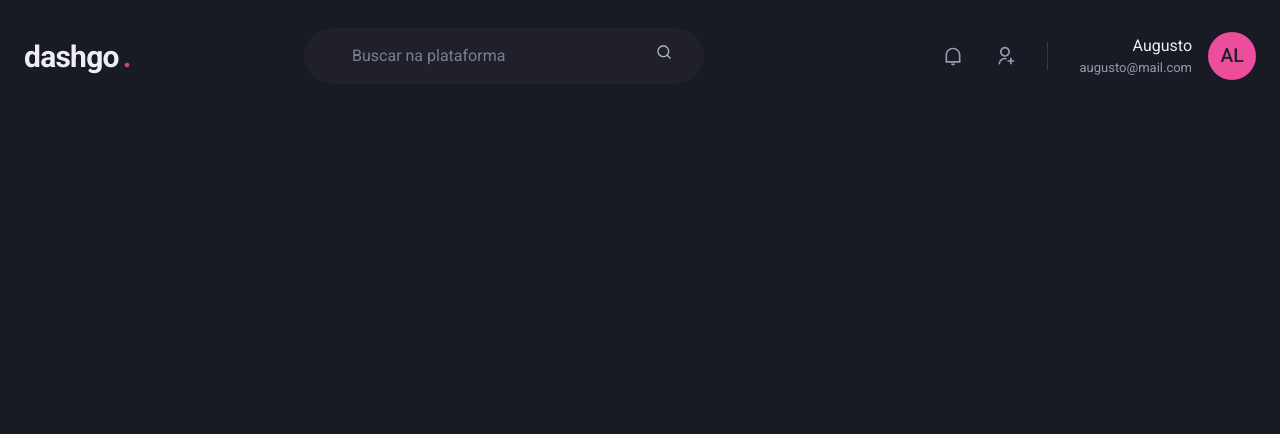
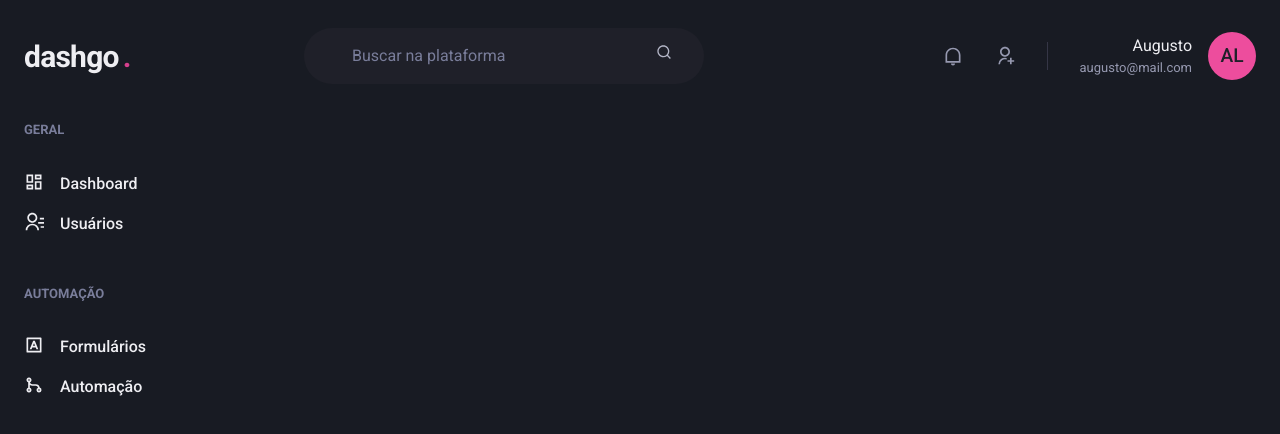
Before and after one commit to augustorl/dashgo, a Next.js app: page /dashboard in a window 1280 px wide. Shown: the top 434 px of the page. Built offline with nearby package versions, Linux system fonts and the light colour scheme.

Commit message:
update: Sidebar

```diff
--- a/src/components/Sidebar.tsx
+++ b/src/components/Sidebar.tsx
@@ -1,11 +1,39 @@
-import { Flex, Text, Icon, Input, HStack, Box, Avatar} from '@chakra-ui/react'
+import { Flex, Text, Icon, Link, Box, Avatar, Stack} from '@chakra-ui/react'
+import React from 'react'
+import { RiContactsLine, RiDashboardLine, RiGitMergeLine, RiInputMethodLine } from 'react-icons/ri'
 
 export function Sidebar() {
     return (
-        <Flex
-        >
-
-        </Flex>
+        <Box as="aside" w="64" mr="8">
+            <Stack spacing="12" align="flex-start">
+                <Box>
+                    <Text fontWeight="bold" color="gray.400" fontSize="small">GERAL</Text>
+                    <Stack spacing="4" mt="8" align="stretch">
+                        <Link display="flex" align="center">
+                            <Icon as={RiDashboardLine} fontSize="20" />
+                            <Text ml="4" fontWeight="medium">Dashboard</Text>
+                        </Link>
+                        <Link display="flex" align="center">
+                            <Icon as={RiContactsLine} fontSize="20" />
+                            <Text ml="4" fontWeight="medium">Usuários</Text>
+                        </Link>
+                    </Stack>
+                </Box>
+                <Box>
+                    <Text fontWeight="bold" color="gray.400" fontSize="small">AUTOMAÇÃO</Text>
+                    <Stack spacing="4" mt="8" align="stretch">
+                        <Link display="flex" align="center">
+                            <Icon as={RiInputMethodLine} fontSize="20" />
+                            <Text ml="4" fontWeight="medium">Formulários</Text>
+                        </Link>
+                        <Link display="flex" align="center">
+                            <Icon as={RiGitMergeLine} fontSize="20" />
+                            <Text ml="4" fontWeight="medium">Automação</Text>
+                        </Link>
+                    </Stack>
+                </Box>
+            </Stack>
+        </Box>
 
     )
 }
```
